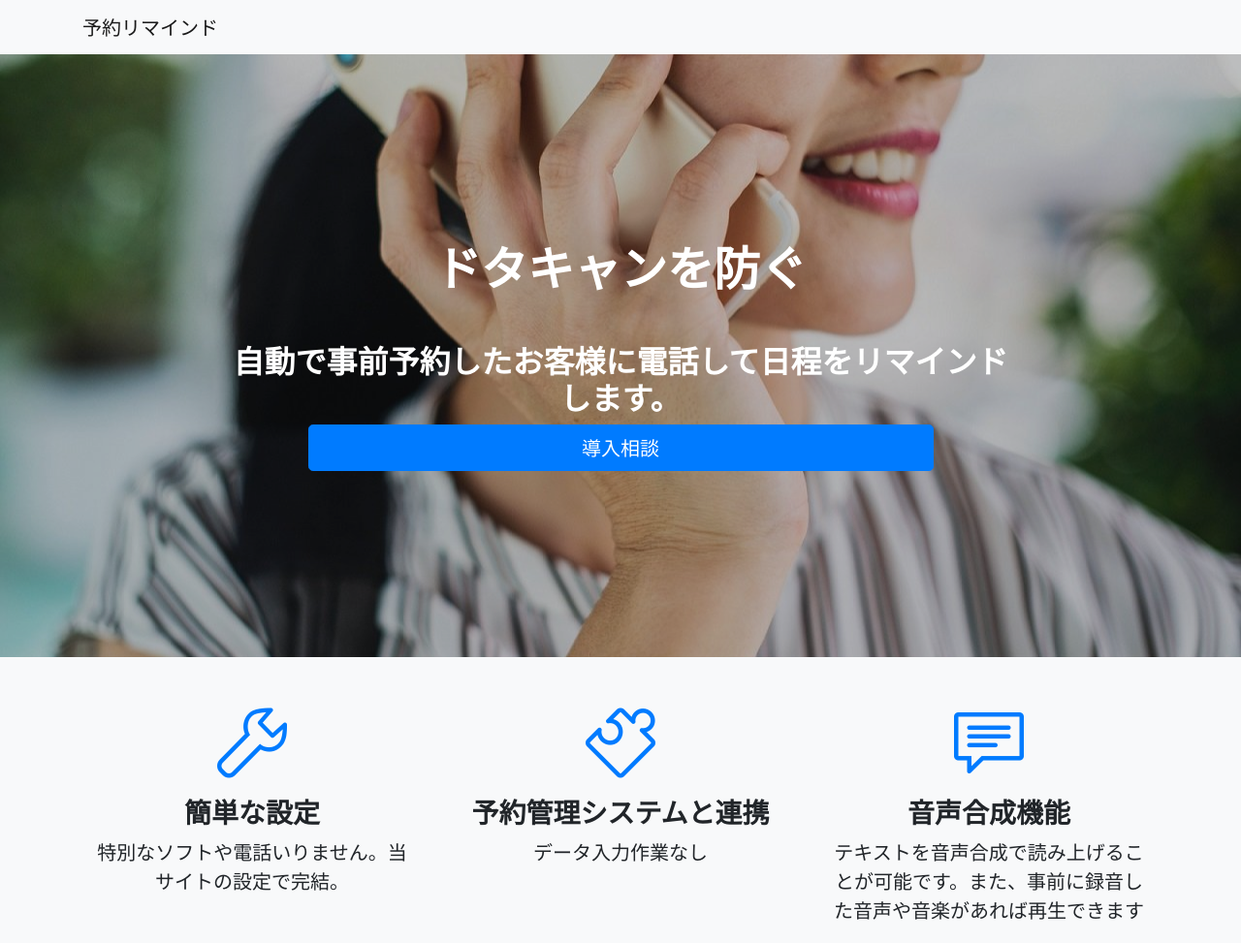
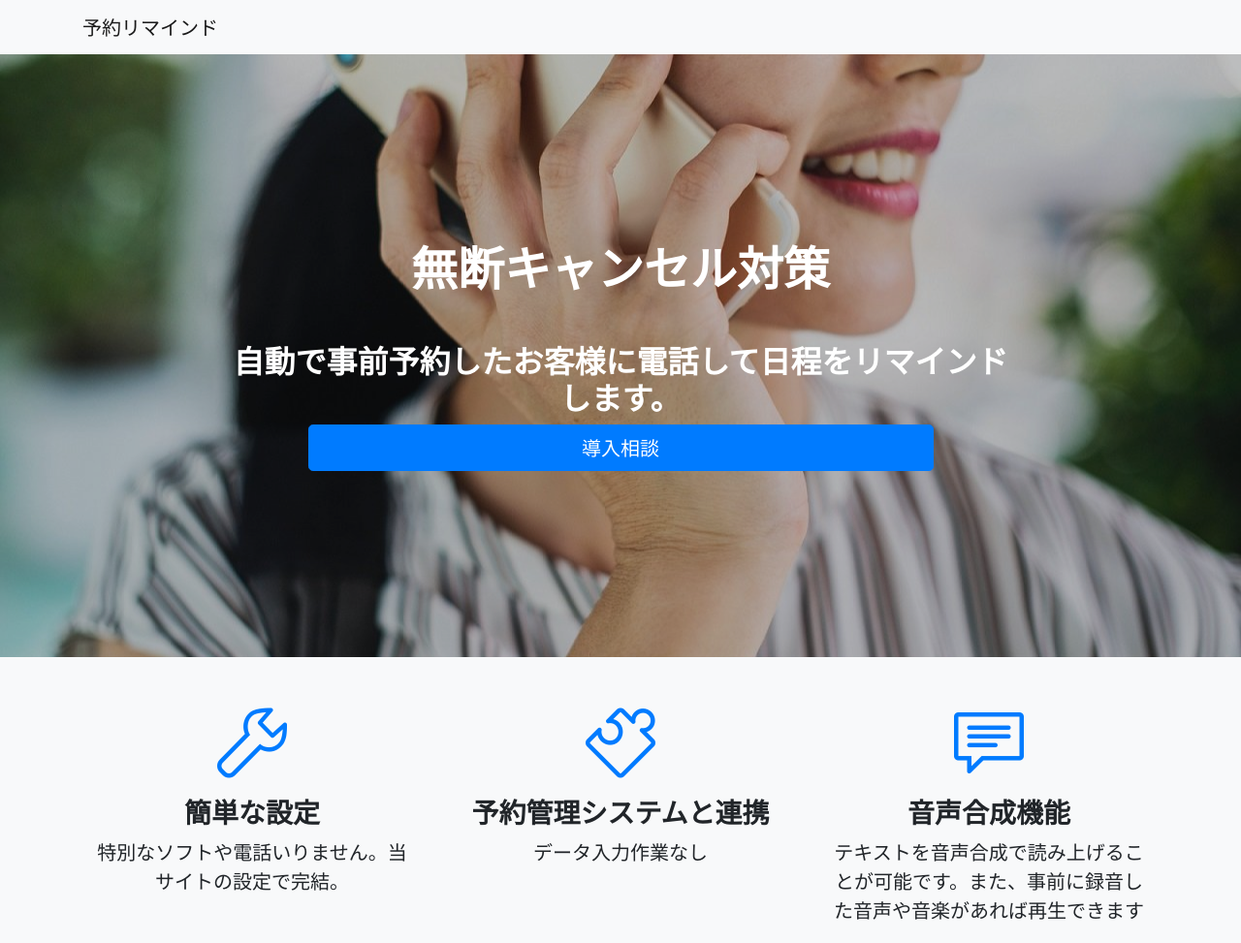
Before and after one commit to squallwc/yoyakureminder, a website: page index.html in a window 1280 px wide. Shown: the top 973 px of the page at 97% size. Drawn offline with Linux system fonts and the light colour scheme.

Commit message:
wording change

```diff
--- a/index.html
+++ b/index.html
@@ -19,7 +19,7 @@
 
     <meta name="google-site-verification" content="VimzaU4yVRU2gNnhAwOlzrt950a7tY_OEfT334ehZuo" />
 
-    <title>予約リマインド - キャンセル防止</title>
+    <title>予約リマインド - 無断キャンセル対策</title>
 
     <!-- Bootstrap core CSS -->
     <link href="vendor/bootstrap/css/bootstrap.min.css" rel="stylesheet">
@@ -47,7 +47,7 @@
       <div class="container">
         <div class="row">
           <div class="col-xl-9 mx-auto">
-            <h1 class="mb-5">ドタキャンを防ぐ</h1>
+            <h1 class="mb-5">無断キャンセル対策</h1>
 			<h2>自動で事前予約したお客様に電話して日程をリマインドします。</h2>
           </div>
           <div class="col-md-10 col-lg-8 col-xl-7 mx-auto">
```
